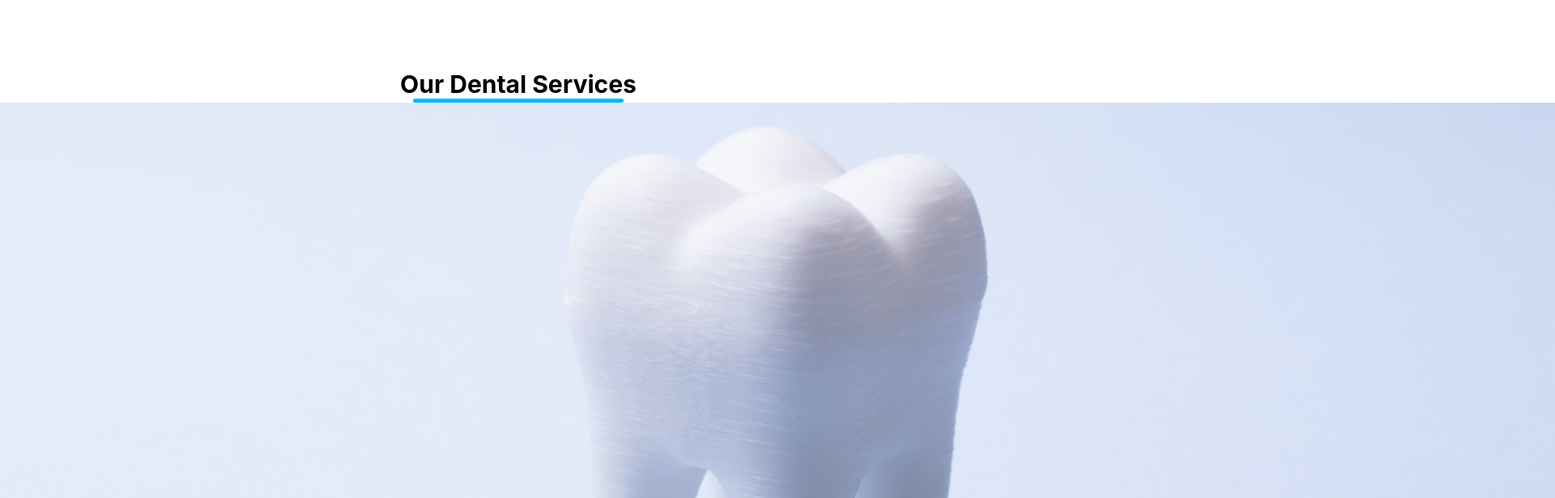
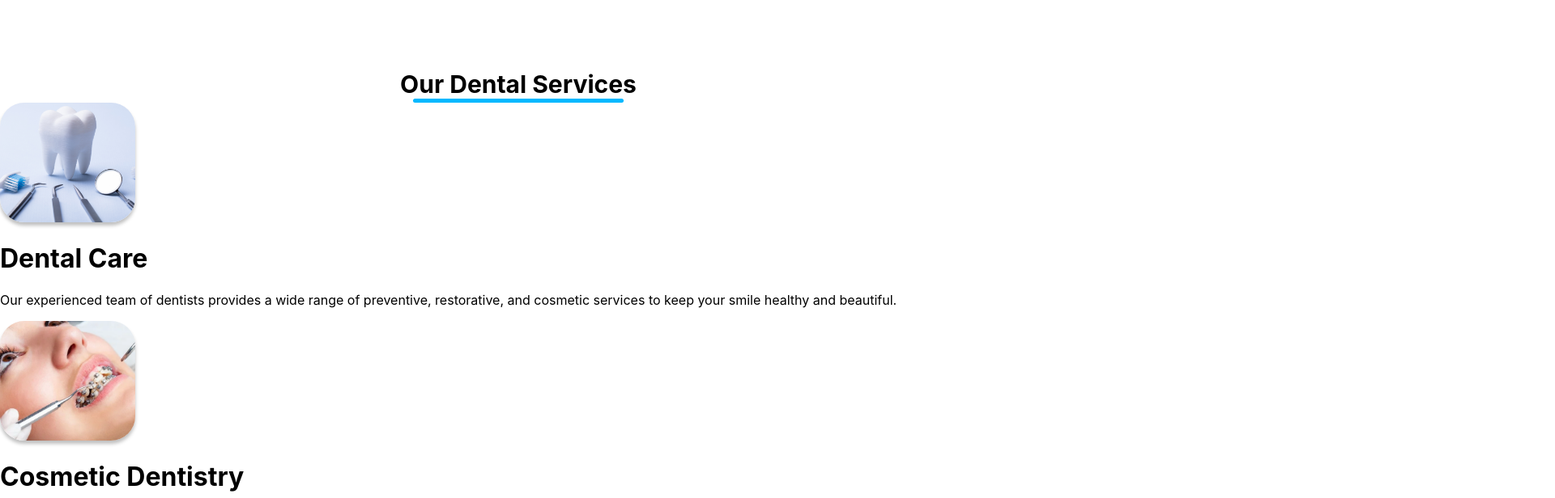
Before and after one commit to MuhammadTurkmen/Dentist-React, a React (Create React App) app: page / in a window 1280 px wide. Shown: the part 440-1056 px from the top of the page at 81% size, 1920 px wide, since content can reach past the window. Built offline with nearby package versions, Linux system fonts and the light colour scheme.

Commit message:
adding box shadow

```diff
--- a/src/components/DentalServices.js
+++ b/src/components/DentalServices.js
@@ -11,7 +11,7 @@ function DentalServices() {
         {Dental_Services.map(({ url, title, desc }, index) => {
           return (
             <div key={index} className="service">
-              <img src={url} alt="title" />
+              <img className="image" src={url} alt="title" />
 
               <h1>{title}</h1>
               <p>{desc}</p>
@@ -37,6 +37,13 @@ const Wrapper = styled.div`
     background-color: #00b8ff;
     border-radius: 10px;
   }
+  .image {
+    width: 167px;
+    height: 148px;
+    object-fit: cover;
+    border-radius: 30px;
+    box-shadow: 0px 4px 4px 0px rgba(0, 0, 0, 0.25);
+  }
 `;
 
 export default DentalServices;
```
